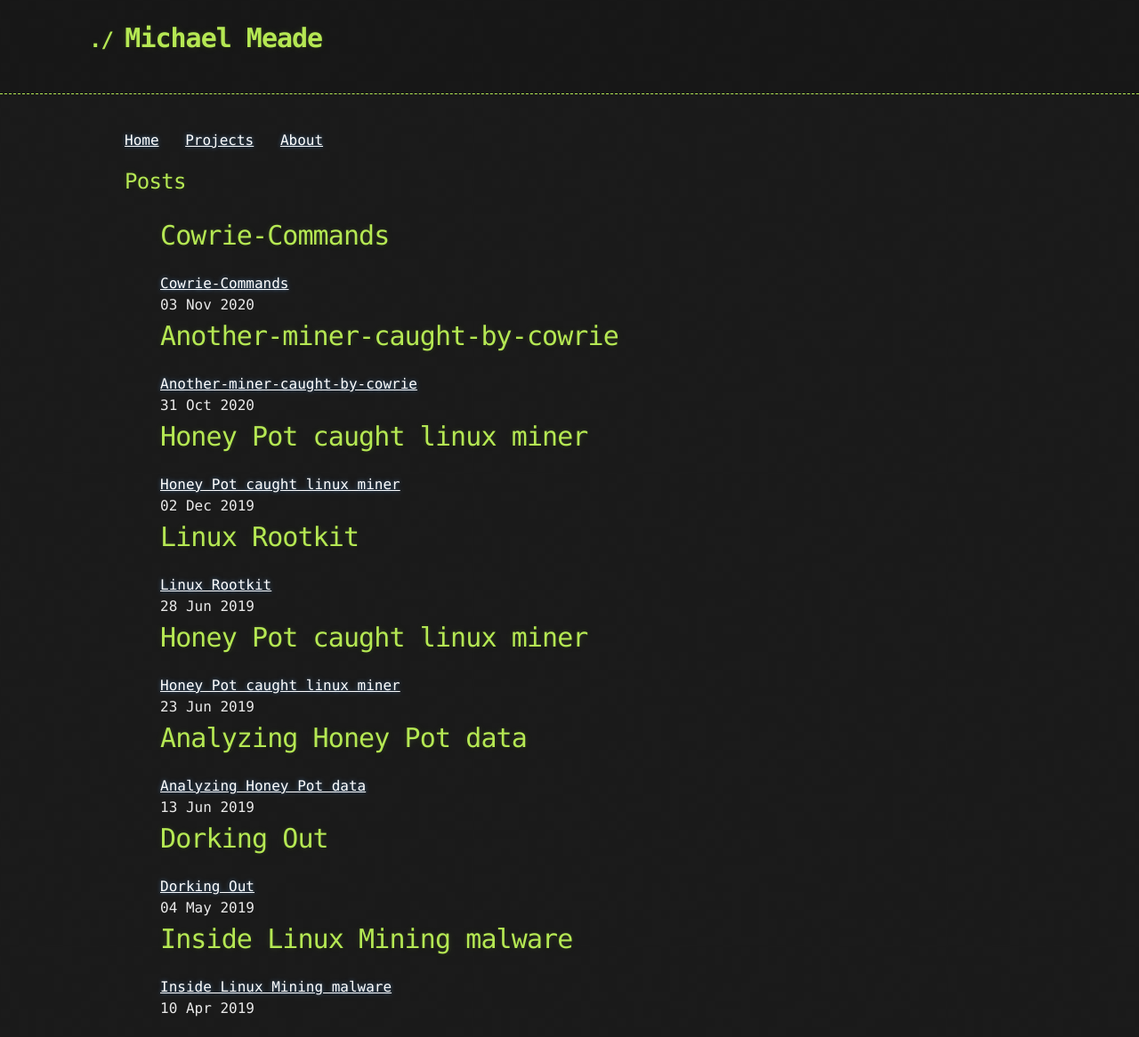
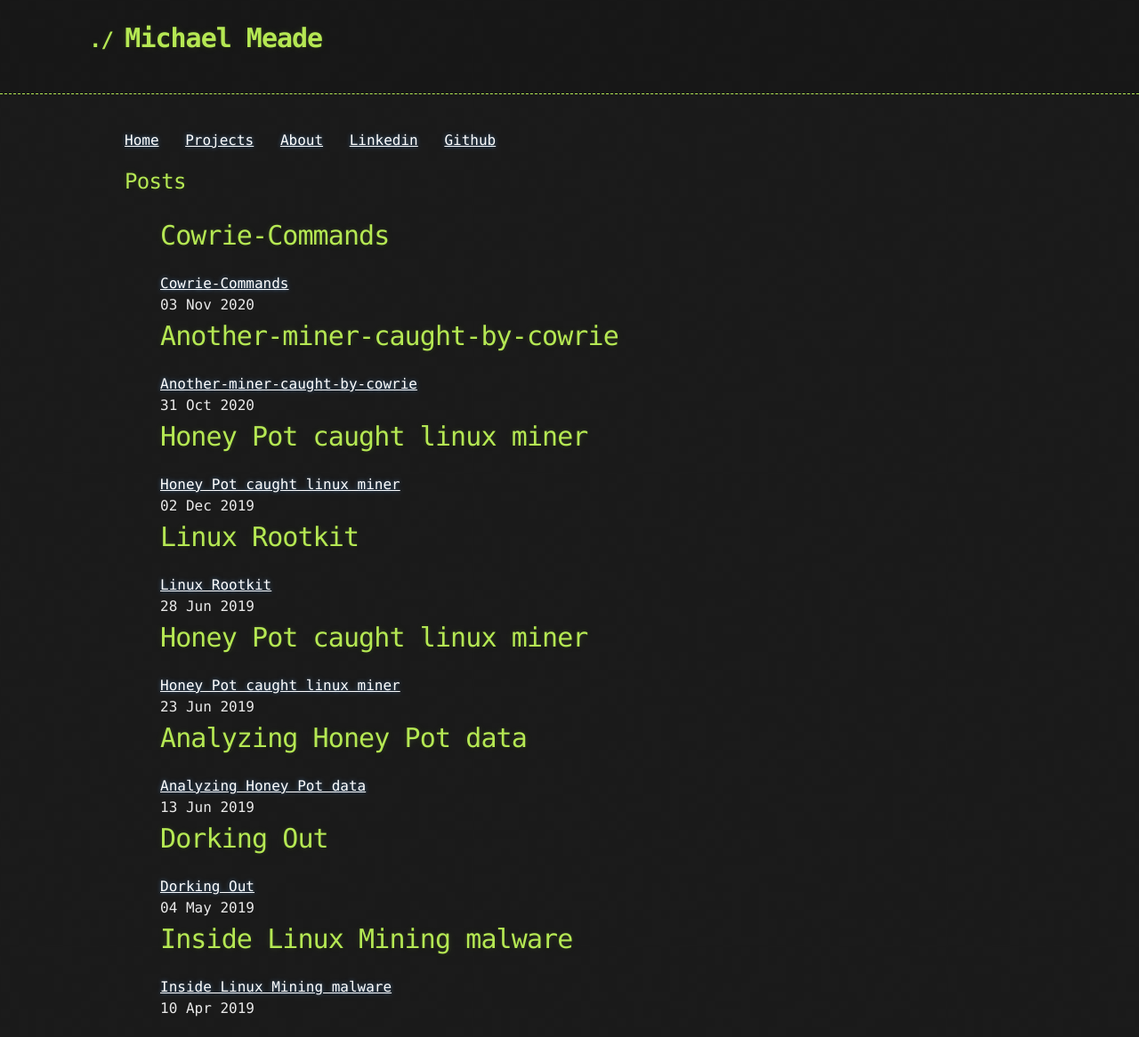
Before and after one commit to Michael-Meade/MinerFind, a Jekyll site: the page built from index.md, in a window 1280 px wide. Shown: the whole page at 89% size. Built offline with Jekyll 4.4.1, drawn with Linux system fonts in a browser that asks for light colours; our own code applies the rules of GitHub Pages for plain Markdown files; the repository's description, which GitHub fills in, is left out.

Commit message:
Update default.html

```diff
--- a/_layouts/default.html
+++ b/_layouts/default.html
@@ -22,9 +22,11 @@
     <div class="container">
       <section id="main_content">
         <p>
-          <a href="https://michael-meade.github.io/" style="margin-right:20px">Home</a>
-          <a href="https://michael-meade.github.io/Projects"style="margin-right:20px">Projects</a>
-          <a href="https://michael-meade.github.io/About.html" style="margin-right:20px">About</a>
+          <a href="https://michael-meade.github.io/"            style="margin-right:20px">Home</a>
+          <a href="https://michael-meade.github.io/Projects"    style="margin-right:20px">Projects</a>
+          <a href="https://michael-meade.github.io/About.html"  style="margin-right:20px">About</a>
+          <a href="https://www.linkedin.com/in/michaelmeade3"   style="margin-right:20px">Linkedin</a>
+          <a href="https://github.com/Michael-Meade"            style="margin-right:20px">Github</a>
         </p>
         {{ content }}
       </section>
```
